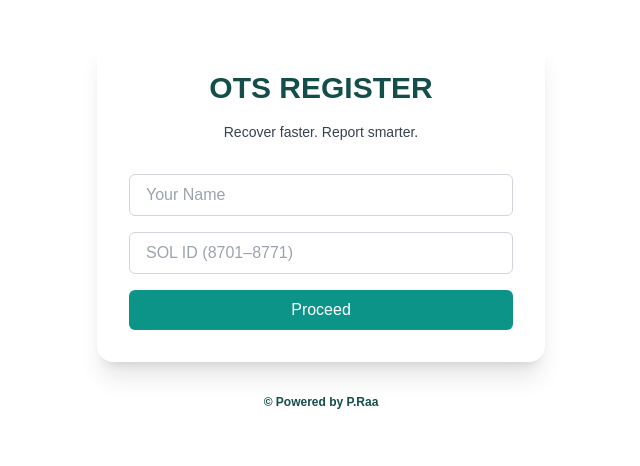
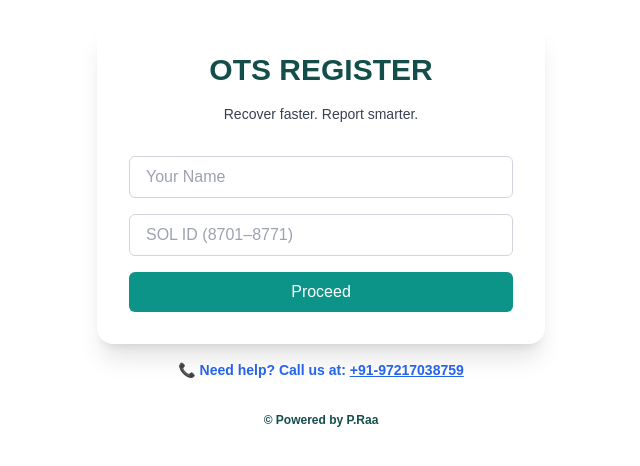
Before and after one commit to Raa0404/r1, a React (Create React App) app: page / in a window 1280 px wide. Shown: the part 176-642 px from the top of the page, without its empty margins (319-959 px from the left). Built offline with nearby package versions, Linux system fonts and the light colour scheme.

Commit message:
Phase1.jsx

```diff
--- a/src/components/Phase1.jsx
+++ b/src/components/Phase1.jsx
@@ -47,7 +47,9 @@ export default function Phase1({ onProceed }) {
           Proceed
         </button>
       </div>
-
+      <p className="text-center text-sm text-blue-600 font-semibold mt-4">
+      📞 Need help? Call us at: <a href="tel:+917217038759" className="underline">+91-97217038759</a>
+    </p>
       <p className="mt-8 text-xs text-teal-900 font-bold">© Powered by P.Raa</p>
     </div>
   );
```
